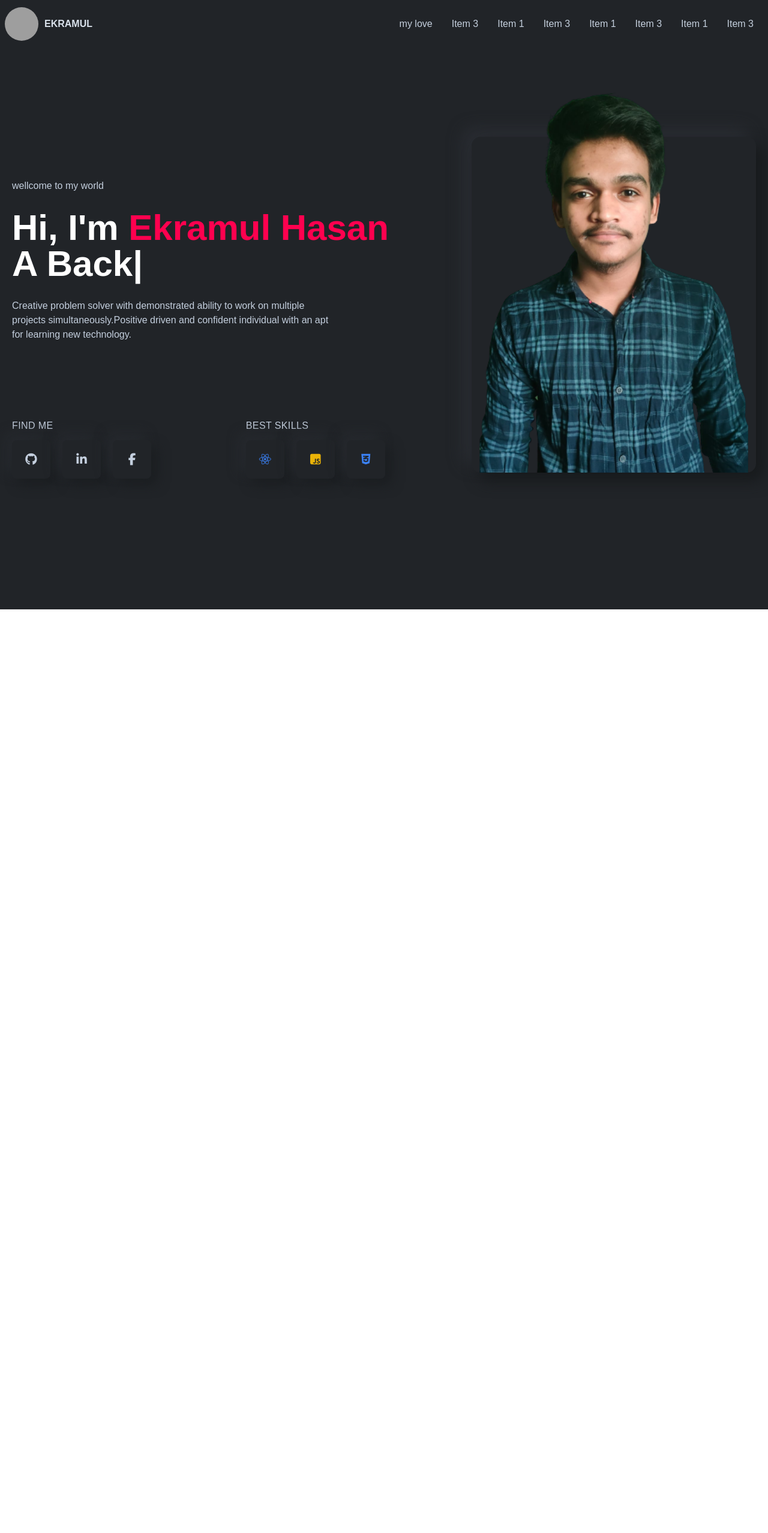
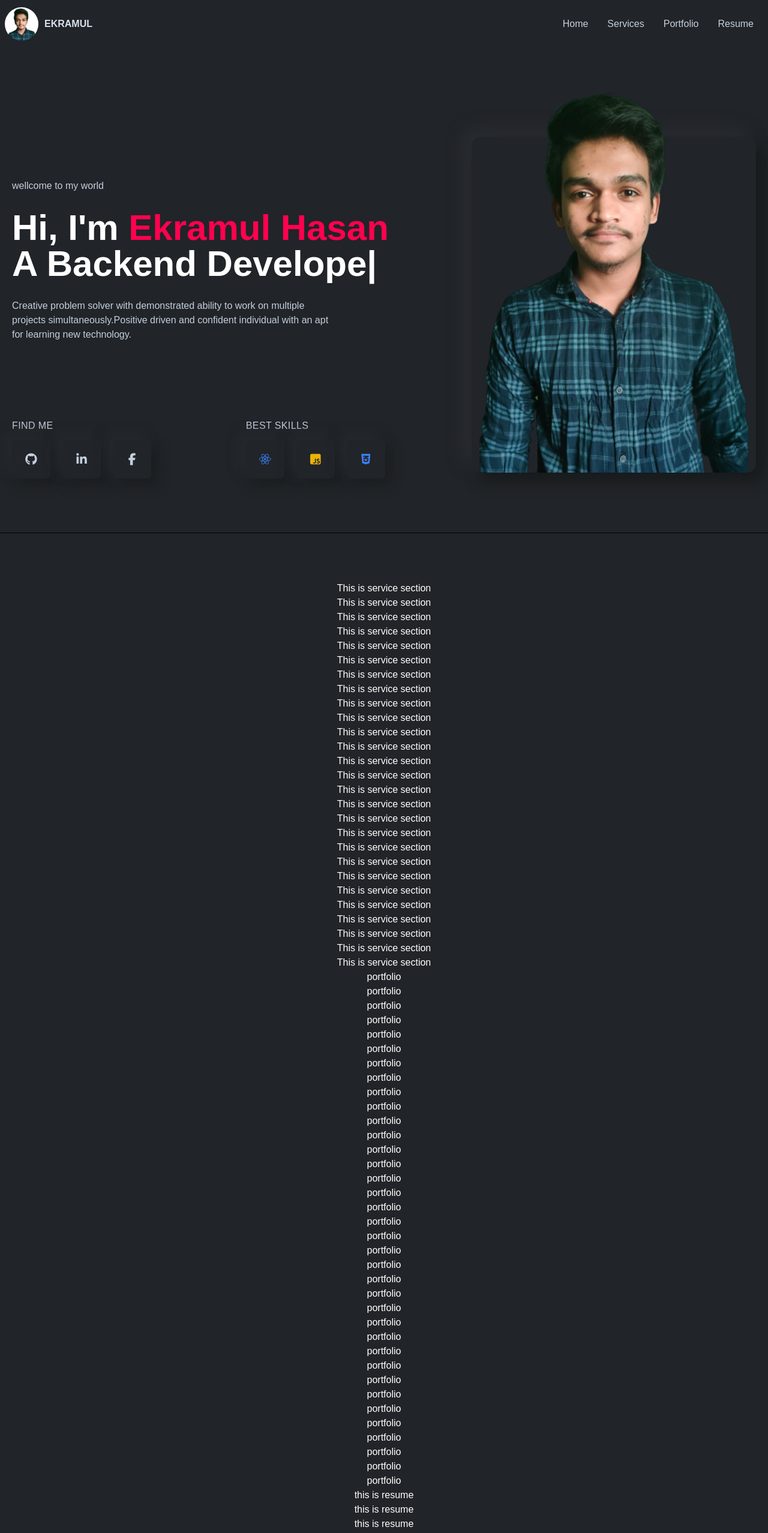
Before and after one commit to emonmorol/ekramul_portfolio, a React (Create React App) app: page / in a window 1280 px wide. Shown: the top 2556 px of the page at 60% size. Before the commit the page ends 1016 px from the top, so only its background shows below. Built offline with nearby package versions, Linux system fonts and the light colour scheme; grey boxes are pictures that could not be loaded.

Commit message:
hash routing created

```diff
--- a/package.json
+++ b/package.json
@@ -10,6 +10,7 @@
     "react": "^18.1.0",
     "react-dom": "^18.1.0",
     "react-router-dom": "6",
+    "react-router-hash-link": "^2.4.3",
     "react-scripts": "5.0.1",
     "react-typed": "^1.2.0",
     "tailwindcss": "^3.0.24",
--- a/src/App.js
+++ b/src/App.js
@@ -1,7 +1,11 @@
 import { Route, Routes } from "react-router-dom";
 import "./App.css";
 import Navbar from "./componentss/Navbar/Navbar";
+import Home from "./pages/Home/Home";
 import Landing from "./pages/LandingPage/Landing";
+import Portfolio from "./pages/Portfolio/Portfolio";
+import Resume from "./pages/Resume/Resume";
+import Services from "./pages/Services/Services";
 
 function App() {
   return (
@@ -9,6 +13,11 @@ function App() {
       <Navbar />
       <Routes>
         <Route path="/" element={<Landing />} />
+        <Route path="/landing" element={<Landing />} />
+        <Route path="/landing#home" element={<Home />} />
+        <Route path="/landing#portfolio" element={<Portfolio />} />
+        <Route path="/landing#resume" element={<Resume />} />
+        <Route path="/landing#services" element={<Services />} />
       </Routes>
     </div>
   );
--- a/src/componentss/Navbar/Navbar.js
+++ b/src/componentss/Navbar/Navbar.js
@@ -1,8 +1,35 @@
 import React, { useState } from "react";
+import { HashLink as Link } from "react-router-hash-link";
+import emon from "../../assets/images/emon_morol.png";
 import "./Navbar.css";
 
 const Navbar = () => {
   const [navbar, setNavbar] = useState(false);
+
+  const links = (
+    <>
+      <li>
+        <Link smooth to="/landing#home">
+          Home
+        </Link>
+      </li>
+      <li>
+        <Link smooth to="/landing#services">
+          Services
+        </Link>
+      </li>
+      <li>
+        <Link smooth to="/landing#portfolio">
+          Portfolio
+        </Link>
+      </li>
+      <li>
+        <Link smooth to="/landing#resume">
+          Resume
+        </Link>
+      </li>
+    </>
+  );
 
   const changeBg = () => {
     if (window.scrollY >= 200) {
@@ -22,10 +49,7 @@ const Navbar = () => {
           <div class="dropdown dropdown-end w-full flex justify-between ">
             <div class="avatar">
               <div class="w-14 rounded-full">
-                <img
-                  src="https://api.lorem.space/image/face?hash=33791"
-                  alt=""
-                />
+                <img src={emon} alt="" />
               </div>
               <h4>Ekramul</h4>
             </div>
@@ -36,59 +60,13 @@ const Navbar = () => {
               tabindex="0"
               class="menu py-2 navbar-end menu-compact dropdown-content mt-3 p-2 shadow bg-base-100 rounded-box w-52"
             >
-              <li>
-                <a>Item 1</a>
-              </li>
-              <li>
-                <a>Item 3</a>
-              </li>
-              <li>
-                <a>Item 1</a>
-              </li>
-              <li>
-                <a>Item 3</a>
-              </li>
-              <li>
-                <a>Item 1</a>
-              </li>
-              <li>
-                <a>Item 3</a>
-              </li>
-              <li>
-                <a>Item 1</a>
-              </li>
-              <li>
-                <a>Item 3</a>
-              </li>
+              {links}
             </ul>
           </div>
         </div>
         <div class="navbar-end hidden w-full lg:flex">
           <ul class="menu w-full flex py-2 justify-end menu-horizontal p-0">
-            <li>
-              <a>my love</a>
-            </li>
-            <li>
-              <a>Item 3</a>
-            </li>
-            <li>
-              <a>Item 1</a>
-            </li>
-            <li>
-              <a>Item 3</a>
-            </li>
-            <li>
-              <a>Item 1</a>
-            </li>
-            <li>
-              <a>Item 3</a>
-            </li>
-            <li>
-              <a>Item 1</a>
-            </li>
-            <li>
-              <a>Item 3</a>
-            </li>
+            {links}
           </ul>
         </div>
       </div>
--- /dev/null
+++ b/src/componentss/SectionDivider/SectionDivider.js
@@ -0,0 +1,11 @@
+import React from "react";
+
+const SectionDivider = ({ margin }) => {
+  return (
+    <div
+      className={`w-full max-w-7xl mx-auto bg-black h-[1px] ${margin} mb-20`}
+    ></div>
+  );
+};
+
+export default SectionDivider;
--- a/src/pages/LandingPage/Landing.js
+++ b/src/pages/LandingPage/Landing.js
@@ -1,10 +1,18 @@
 import React from "react";
+import SectionDivider from "../../componentss/SectionDivider/SectionDivider";
 import Home from "../Home/Home";
+import Portfolio from "../Portfolio/Portfolio";
+import Resume from "../Resume/Resume";
+import Services from "../Services/Services";
 
 const Landing = () => {
   return (
-    <div className="min-w-screen">
+    <div id="home" className="min-w-screen">
       <Home />
+      <SectionDivider margin={"-mt-32"} />
+      <Services />
+      <Portfolio />
+      <Resume />
     </div>
   );
 };
--- /dev/null
+++ b/src/pages/Portfolio/Portfolio.js
@@ -0,0 +1,46 @@
+import React from "react";
+
+const Portfolio = () => {
+  return (
+    <div id="portfolio" className="text-white">
+      <h2>portfolio</h2>
+      <h2>portfolio</h2>
+      <h2>portfolio</h2>
+      <h2>portfolio</h2>
+      <h2>portfolio</h2>
+      <h2>portfolio</h2>
+      <h2>portfolio</h2>
+      <h2>portfolio</h2>
+      <h2>portfolio</h2>
+      <h2>portfolio</h2>
+      <h2>portfolio</h2>
+      <h2>portfolio</h2>
+      <h2>portfolio</h2>
+      <h2>portfolio</h2>
+      <h2>portfolio</h2>
+      <h2>portfolio</h2>
+      <h2>portfolio</h2>
+      <h2>portfolio</h2>
+      <h2>portfolio</h2>
+      <h2>portfolio</h2>
+      <h2>portfolio</h2>
+      <h2>portfolio</h2>
+      <h2>portfolio</h2>
+      <h2>portfolio</h2>
+      <h2>portfolio</h2>
+      <h2>portfolio</h2>
+      <h2>portfolio</h2>
+      <h2>portfolio</h2>
+      <h2>portfolio</h2>
+      <h2>portfolio</h2>
+      <h2>portfolio</h2>
+      <h2>portfolio</h2>
+      <h2>portfolio</h2>
+      <h2>portfolio</h2>
+      <h2>portfolio</h2>
+      <h2>portfolio</h2>
+    </div>
+  );
+};
+
+export default Portfolio;
--- /dev/null
+++ b/src/pages/Resume/Resume.js
@@ -0,0 +1,51 @@
+import React from "react";
+
+const Resume = () => {
+  return (
+    <div id="resume" className="text-white">
+      <h2>this is resume</h2>
+      <h2>this is resume</h2>
+      <h2>this is resume</h2>
+      <h2>this is resume</h2>
+      <h2>this is resume</h2>
+      <h2>this is resume</h2>
+      <h2>this is resume</h2>
+      <h2>this is resume</h2>
+      <h2>this is resume</h2>
+      <h2>this is resume</h2>
+      <h2>this is resume</h2>
+      <h2>this is resume</h2>
+      <h2>this is resume</h2>
+      <h2>this is resume</h2>
+      <h2>this is resume</h2>
+      <h2>this is resume</h2>
+      <h2>this is resume</h2>
+      <h2>this is resume</h2>
+      <h2>this is resume</h2>
+      <h2>this is resume</h2>
+      <h2>this is resume</h2>
+      <h2>this is resume</h2>
+      <h2>this is resume</h2>
+      <h2>this is resume</h2>
+      <h2>this is resume</h2>
+      <h2>this is resume</h2>
+      <h2>this is resume</h2>
+      <h2>this is resume</h2>
+      <h2>this is resume</h2>
+      <h2>this is resume</h2>
+      <h2>this is resume</h2>
+      <h2>this is resume</h2>
+      <h2>this is resume</h2>
+      <h2>this is resume</h2>
+      <h2>this is resume</h2>
+      <h2>this is resume</h2>
+      <h2>this is resume</h2>
+      <h2>this is resume</h2>
+      <h2>this is resume</h2>
+      <h2>this is resume</h2>
+      <h2>this is resume</h2>
+    </div>
+  );
+};
+
+export default Resume;
--- /dev/null
+++ b/src/pages/Services/Services.js
@@ -0,0 +1,37 @@
+import React from "react";
+
+const Services = () => {
+  return (
+    <div id="services" className="text-white">
+      <h2>This is service section</h2>
+      <h2>This is service section</h2>
+      <h2>This is service section</h2>
+      <h2>This is service section</h2>
+      <h2>This is service section</h2>
+      <h2>This is service section</h2>
+      <h2>This is service section</h2>
+      <h2>This is service section</h2>
+      <h2>This is service section</h2>
+      <h2>This is service section</h2>
+      <h2>This is service section</h2>
+      <h2>This is service section</h2>
+      <h2>This is service section</h2>
+      <h2>This is service section</h2>
+      <h2>This is service section</h2>
+      <h2>This is service section</h2>
+      <h2>This is service section</h2>
+      <h2>This is service section</h2>
+      <h2>This is service section</h2>
+      <h2>This is service section</h2>
+      <h2>This is service section</h2>
+      <h2>This is service section</h2>
+      <h2>This is service section</h2>
+      <h2>This is service section</h2>
+      <h2>This is service section</h2>
+      <h2>This is service section</h2>
+      <h2>This is service section</h2>
+    </div>
+  );
+};
+
+export default Services;
```
Also changed, not shown: src/assets/images/emon_morol.png (added), src/pages/Portfolio/Portfolio.css (added), src/pages/Resume/Resume.css (added), src/pages/Services/ServiceCard.js (added), src/pages/Services/Services.css (added), 1 other file (tests, documents, lock files or other folders).
